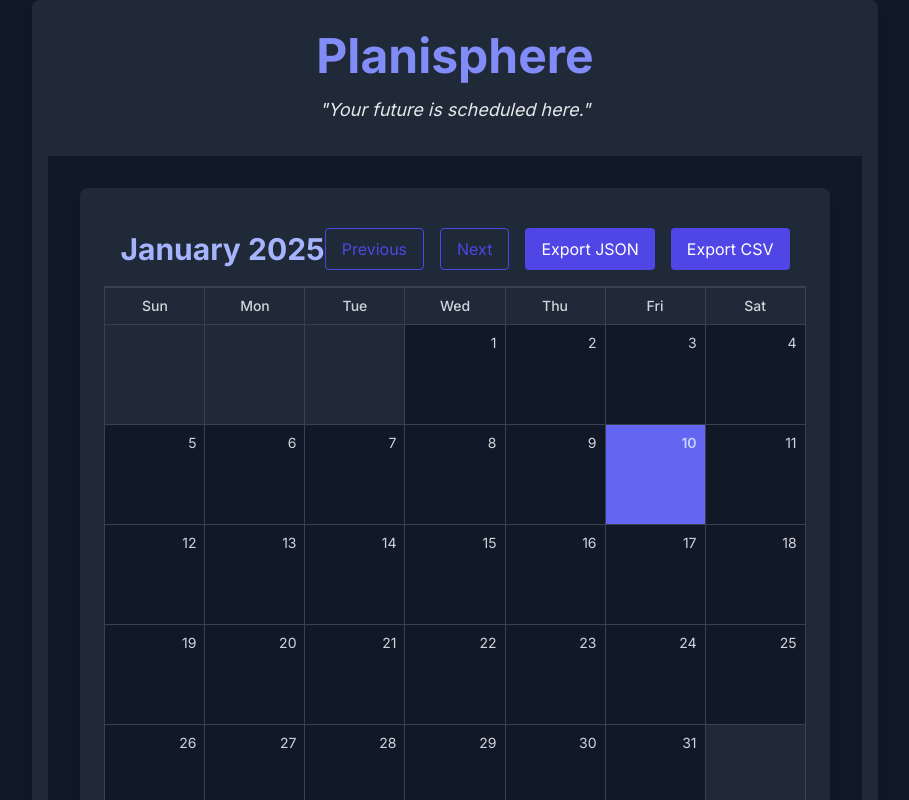
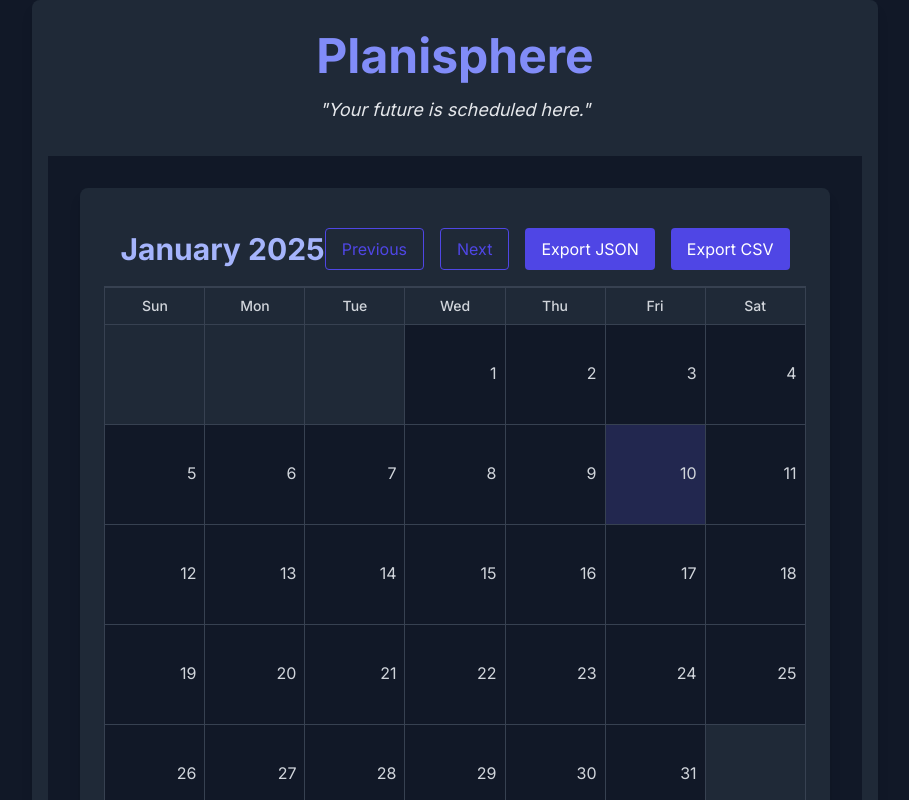
Before and after one commit to pushtisonawala/Planisphere, a Next.js app: page / in a window 1280 px wide. Shown: the top 800 px of the page, without its empty margins (185-1094 px from the left). Built offline with nearby package versions, Linux system fonts and the light colour scheme.

Commit message:
added scroll functionality

```diff
--- a/components/Calendar.tsx
+++ b/components/Calendar.tsx
@@ -1,6 +1,6 @@
 "use client";
 
-import React, { useState, useEffect } from "react";
+import React, { useState, useEffect, useRef } from "react";
 import { CalendarGrid } from "./CalendarGrid";
 import { EventModal } from "./EventModal";
 import { EventList } from "./EventList";
@@ -15,6 +15,7 @@ export const Calendar: React.FC = () => {
   const [selectedDate, setSelectedDate] = useState<Date | null>(null);
   const [events, setEvents] = useState<DayEvents>({});
   const [showModal, setShowModal] = useState(false);
+  const eventSectionRef = useRef<HTMLDivElement>(null);
 
   useEffect(() => {
     const storedEvents = localStorage.getItem("calendarEvents");
@@ -37,6 +38,13 @@ export const Calendar: React.FC = () => {
 
   const handleDayClickAction = (date: Date) => {
     setSelectedDate(date);
+    // Add smooth scroll after state update
+    setTimeout(() => {
+      eventSectionRef.current?.scrollIntoView({
+        behavior: 'smooth',
+        block: 'start'
+      });
+    }, 100);
   };
 
   const handleAddEvent = () => {
@@ -123,12 +131,16 @@ export const Calendar: React.FC = () => {
           currentDate={currentDate}
           onDayClickAction={handleDayClickAction}
           events={events}
+          selectedDate={selectedDate}  // Add this prop
         />
       </div>
 
       <DragDropContext onDragEnd={handleDragEnd}>
         {selectedDate && (
-          <div className="mt-6 max-w-4xl w-full bg-gray-800 rounded-lg shadow-lg p-6">
+          <div
+            ref={eventSectionRef}
+            className="mt-6 max-w-4xl w-full bg-gray-800 rounded-lg shadow-lg p-6 scroll-mt-8"
+          >
             <div className="flex justify-between items-center mb-4">
               <h2 className="text-xl font-semibold text-indigo-300">
                 Events for {selectedDate.toDateString()}
--- a/components/CalendarGrid.tsx
+++ b/components/CalendarGrid.tsx
@@ -8,12 +8,14 @@ interface CalendarGridProps {
   currentDate: Date;
   onDayClickAction: (date: Date) => void;
   events: DayEvents;
+  selectedDate: Date | null;  // Add this prop
 }
 
 export const CalendarGrid: React.FC<CalendarGridProps> = ({
   currentDate,
   onDayClickAction,
   events,
+  selectedDate,
 }) => {
   const monthData = getMonthData(currentDate.getFullYear(), currentDate.getMonth());
   const weekdays = ["Sun", "Mon", "Tue", "Wed", "Thu", "Fri", "Sat"];
@@ -30,7 +32,7 @@ export const CalendarGrid: React.FC<CalendarGridProps> = ({
   });
 
   return (
-    <div className="w-full bg-gray-900 text-gray-200 flex flex-col items-center">
+    <div className="w-full bg-gray-900 text-gray-200">
       <table className="w-full border-collapse">
         <thead>
           <tr className="bg-gray-800">
@@ -49,6 +51,7 @@ export const CalendarGrid: React.FC<CalendarGridProps> = ({
             <tr key={weekIndex}>
               {week.map((date, dayIndex) => {
                 const isToday = date && date.toDateString() === new Date().toDateString();
+                const isSelected = date && selectedDate && date.toDateString() === selectedDate.toDateString();
                 const isCurrentMonth = date && date.getMonth() === currentDate.getMonth();
                 const dateEvents = date ? events[formatDate(date)] || [] : [];
 
@@ -56,20 +59,23 @@ export const CalendarGrid: React.FC<CalendarGridProps> = ({
                   <td
                     key={dayIndex}
                     onClick={() => date && onDayClickAction(date)}
-                    className={`border border-gray-700 p-2 align-top
-                      ${date ? "cursor-pointer hover:bg-gray-700" : "bg-gray-800"}
+                    className={`
+                      relative border border-gray-700 p-2
+                      transition-all duration-300 ease-in-out
+                      ${date ? "cursor-pointer" : "bg-gray-800"}
                       ${isCurrentMonth ? "" : "text-gray-500"}
-                      ${isToday ? "bg-indigo-500" : ""}`}
+                      ${isToday ? "bg-indigo-500/20" : ""}
+                      ${isSelected ? "transform scale-[0.97] bg-indigo-600/30" : "hover:bg-gray-700/50"}
+                      ${isSelected ? "ring-2 ring-indigo-400 ring-offset-1 ring-offset-gray-900" : ""}
+                      ${isSelected ? "shadow-lg shadow-indigo-500/30" : ""}
+                    `}
                     style={{ height: "100px", width: "14.28%" }}
                   >
-                    {date && (
-                      <>
-                        <div
-                          className={`text-right mb-1 text-sm ${
-                            isToday ? "text-indigo-200 font-semibold" : "text-gray-300"
-                          }`}
-                        >
-                          {date.getDate()}
+                    <div className={`
+                      flex justify-end mb-1
+                      ${isSelected ? "font-bold text-indigo-200" : "text-gray-300"}
+                    `}>
+                      {date?.getDate()}
                     </div>
                     <div className="space-y-1">
                       {dateEvents.slice(0, 2).map((event, i) => (
@@ -86,8 +92,6 @@ export const CalendarGrid: React.FC<CalendarGridProps> = ({
                         </div>
                       )}
                     </div>
-                      </>
-                    )}
                   </td>
                 );
               })}
```
Lines whose indentation alone changed are shown as unchanged.
